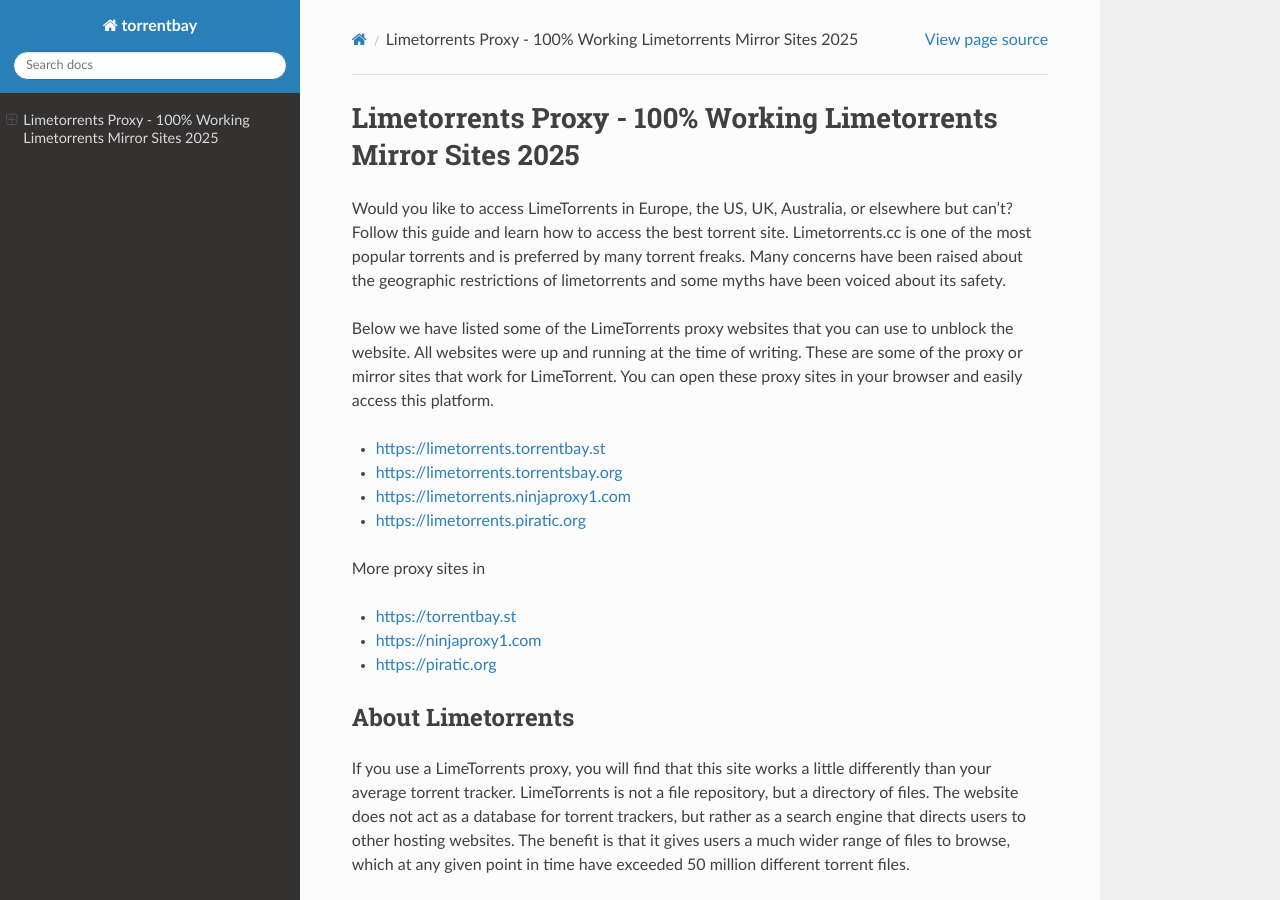
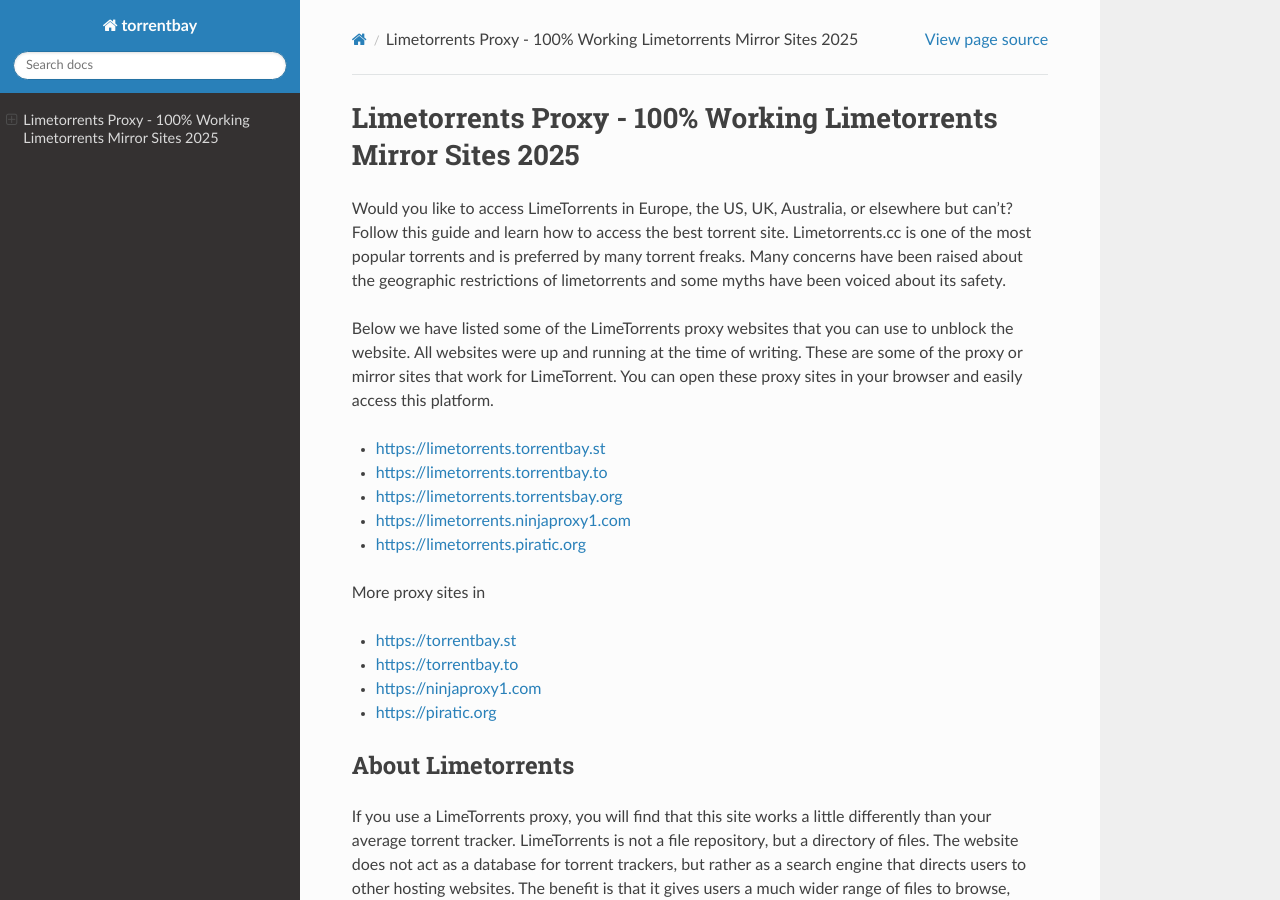
Before and after one commit to unblocktorrents/Limetorrents-Proxy, a Sphinx documentation site: the page built from docs/index.rst, in a window 1280 px wide and 900 px high. Built offline with Sphinx 7.4.7 and the Read the Docs theme 3.1.0, drawn with Linux system fonts in a browser that asks for light colours; part of the change alters nothing that is shown.

Commit message:
Update index.rst

```diff
--- a/docs/index.rst
+++ b/docs/index.rst
@@ -7,6 +7,7 @@ Would you like to access LimeTorrents in Europe, the US, UK, Australia, or elsew
 Below we have listed some of the LimeTorrents proxy websites that you can use to unblock the website. All websites were up and running at the time of writing. These are some of the proxy or mirror sites that work for LimeTorrent. You can open these proxy sites in your browser and easily access this platform.
 
 - https://limetorrents.torrentbay.st
+- https://limetorrents.torrentbay.to
 - https://limetorrents.torrentsbay.org
 - https://limetorrents.ninjaproxy1.com
 - https://limetorrents.piratic.org
@@ -14,6 +15,7 @@ Below we have listed some of the LimeTorrents proxy websites that you can use to
 More proxy sites in
 
 - https://torrentbay.st
+- https://torrentbay.to
 - https://ninjaproxy1.com
 - https://piratic.org
 
```
